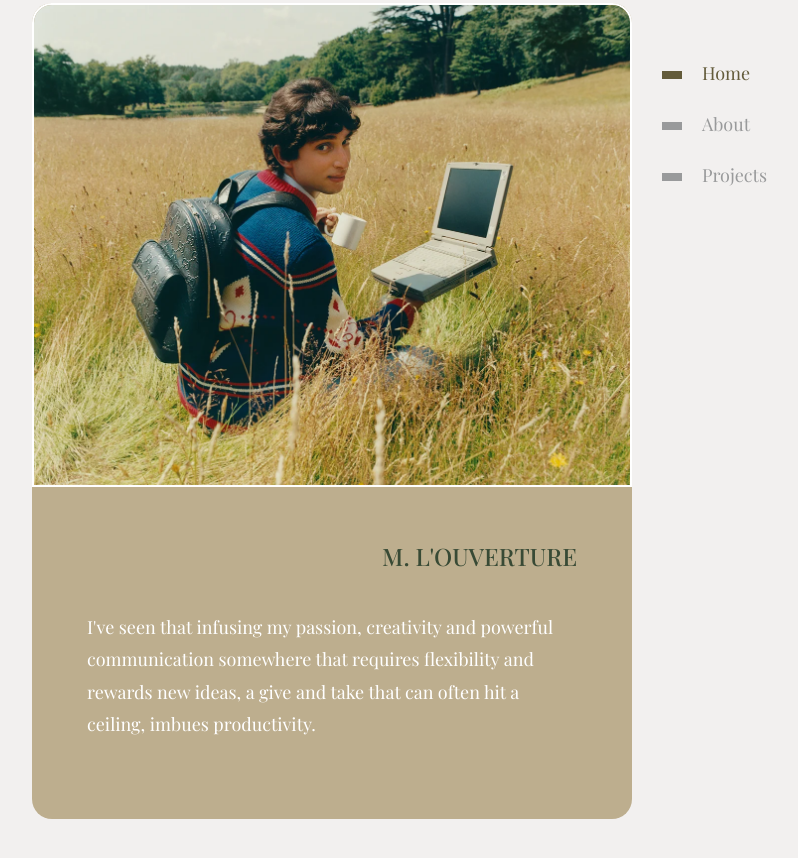
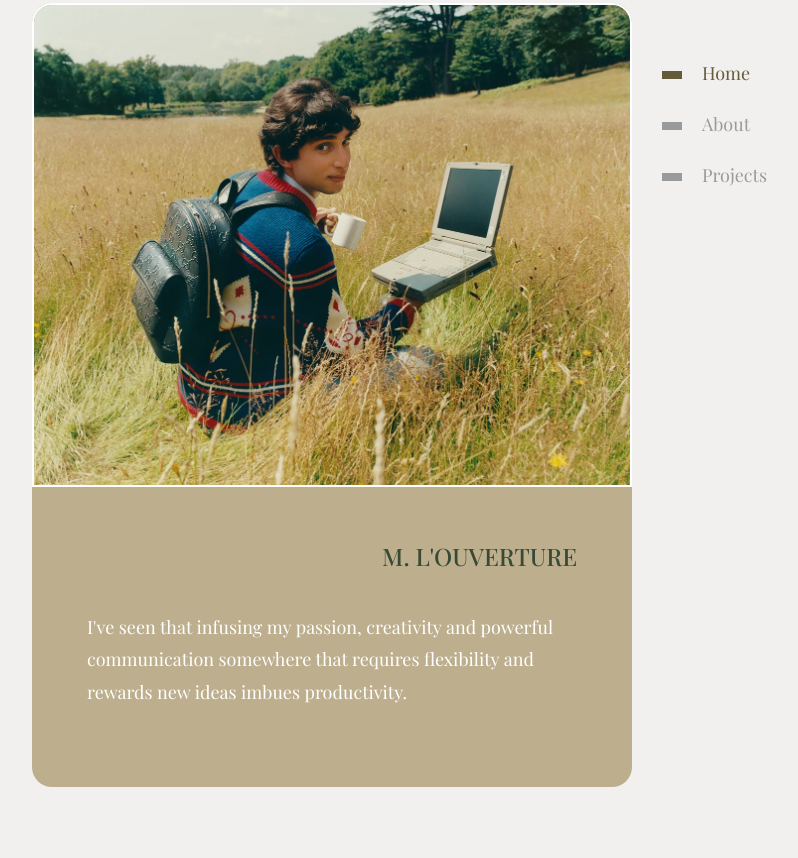
Before and after one commit to nehanzi/nehanzi.github.io, a plain HTML site: page index.html in a window 1280 px wide. Shown: the part 408-1266 px from the top of the page, without its empty margins (308-1106 px from the left). Drawn offline with nearby package versions, Linux system fonts and the light colour scheme; a web font is replaced by a local one.

Commit message:
updated-blurb

```diff
--- a/index.html
+++ b/index.html
@@ -50,7 +50,7 @@
           <h2 class="para-title">M. L'OUVERTURE</h2>
 
           <p class="mb-4">
-            I've seen that infusing my passion, creativity and powerful communication somewhere that requires flexibility and rewards new ideas, a give and take that can often hit a ceiling, imbues productivity.
+            I've seen that infusing my passion, creativity and powerful communication somewhere that requires flexibility and rewards new ideas imbues productivity.
           </p>
 
         </div>
```
